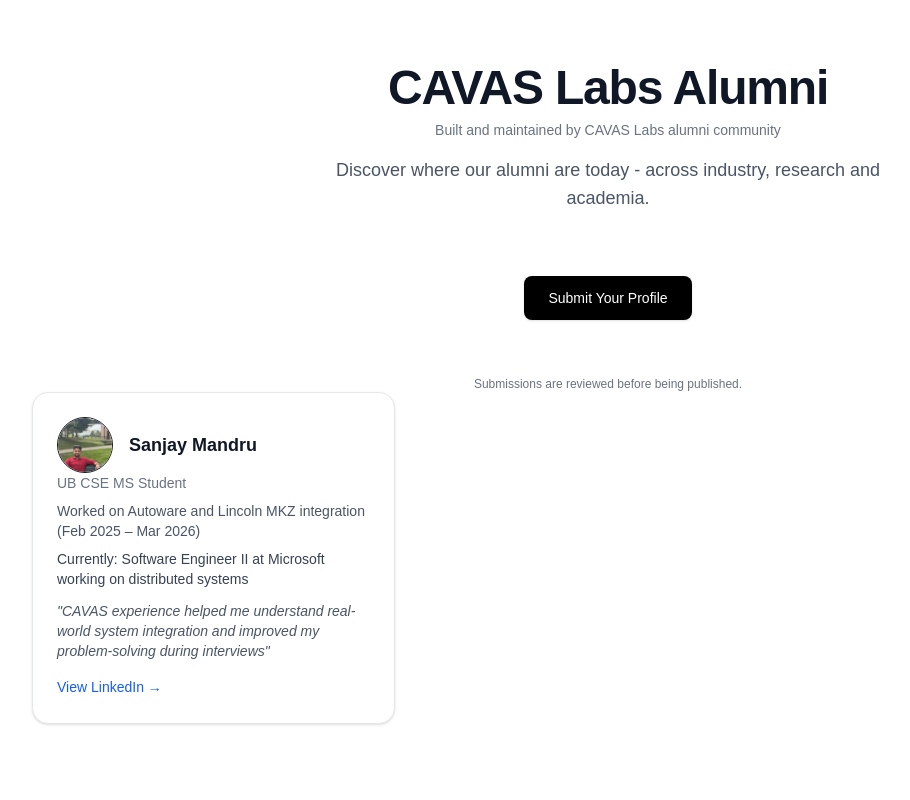
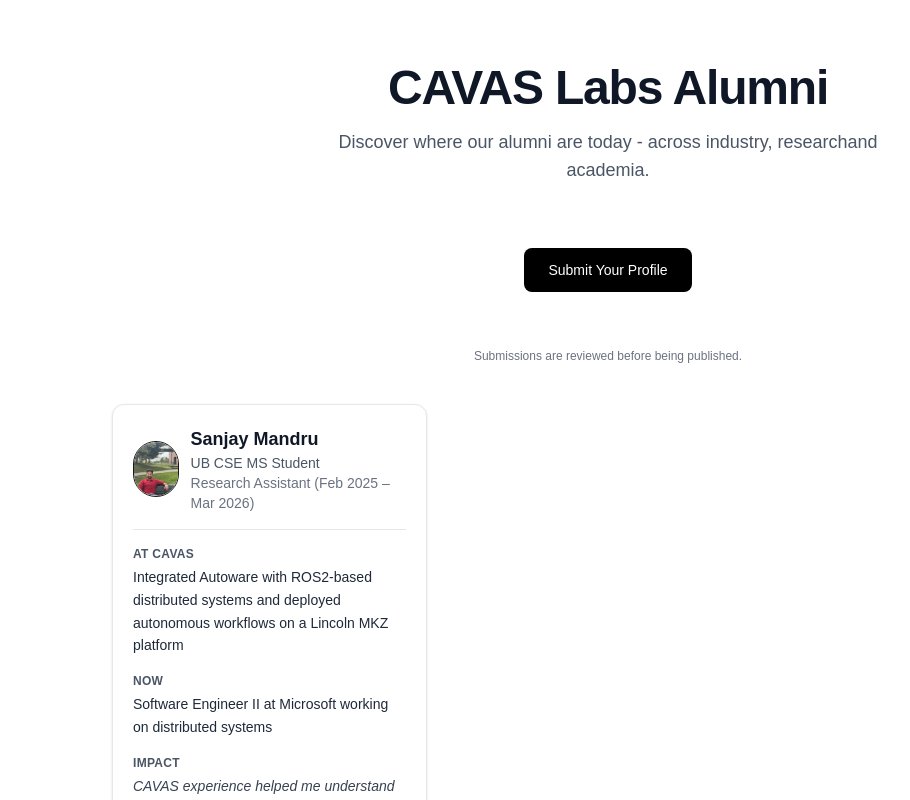
Before and after one commit to mandrusanjay123/cavas-alumni, a Next.js app: page /alumni in a window 1280 px wide. Shown: the top 800 px of the page, without its empty margins (32-942 px from the left). Built offline with nearby package versions, Linux system fonts and the light colour scheme.

Commit message:
Polish alumni card UI and hover styling

```diff
--- a/app/alumni/page.tsx
+++ b/app/alumni/page.tsx
@@ -12,11 +12,8 @@ export default function AlumniPage() {
       <h1 className="text-5xl font-semibold tracking-tight text-gray-900">
         CAVAS Labs Alumni
       </h1>
-      <p className="mt-2 text-sm text-gray-500">
-        Built and maintained by CAVAS Labs alumni community
-      </p>
       <p className="mt-4 text-lg text-gray-600 max-w-xl mx-auto">
-        Discover where our alumni are today - across industry, research and academia.
+        Discover where our alumni are today - across industry, researchand academia.
       </p>
     </div>
 
@@ -25,7 +22,7 @@ export default function AlumniPage() {
         href="https://docs.google.com/forms/d/e/1FAIpQLSeqpWM3NlOJtaHIlLpJ0U34o-wIQK0kVtHiKI1Uh64uL7YyWw/viewform"
         target="_blank"
         rel="noopener noreferrer"
-        className="px-6 py-3 rounded-lg bg-black text-white text-sm font-medium hover:bg-gray-800 transition shadow-sm"
+        className="px-6 py-3 rounded-lg bg-black text-white text-sm font-medium hover:bg-gray-800 transition"
       >
         Submit Your Profile
       </a>
@@ -42,16 +39,18 @@ export default function AlumniPage() {
       )}
 
       {/* Grid Section */}
-      <div className="max-w-6xl grid gap-8 sm:grid-cols-2 lg:grid-cols-3">
-        {alumniData.map((alumni, index) => (
-          <AlumniCard key={index} alumni={alumni} />
-        ))}
+      <div className="max-w-5xl mx-auto mt-10 px-4">
+        <div className="grid grid-cols-1 sm:grid-cols-2 lg:grid-cols-3 gap-6">
+          {alumniData.map((alumni, index) => (
+            <AlumniCard key={index} alumni={alumni} />
+          ))}
+        </div>
       </div>
 
       {/* Where Alumni Work Section */}
      <div className="mt-20 text-center">
         <h2 className="text-xl font-semibold text-gray-800 mb-6">
-          Our alumni are contributing to
+          Our alumni are working in
         </h2>
 
         <div className="flex justify-center gap-8 flex-wrap text-gray-600 text-sm">
--- a/components/AlumniCard.tsx
+++ b/components/AlumniCard.tsx
@@ -1,8 +1,10 @@
 type Alumni = {
   name: string;
   affiliation: string;
-  cavasWork: string;
-  currentWork: string;
+  role: string;
+  duration: string;
+  work: string;
+  current: string;
   impact: string;
   linkedin: string;
   image?: string;
@@ -14,41 +16,59 @@ type AlumniCardProps = {
 
 export default function AlumniCard({ alumni }: AlumniCardProps) {
 	return (
- <article className="w-full max-w-sm group rounded-2xl border border-gray-200 bg-white p-6 shadow-sm transition-all hover:shadow-lg hover:-translate-y-1">
-    <div className="flex items-center gap-4">
+    <article className="w-full h-full bg-white rounded-xl border border-gray-200 p-5 shadow-sm transition-all duration-200 hover:shadow-lg hover:-translate-y-0.5">
+      {/* Top */}
+      <div className="flex items-center gap-3">
         <img
-        src={alumni.image || "/globe.svg"}
+          src={alumni.image || "/images/default.png"}
           alt={alumni.name}
           className="w-14 h-14 rounded-full object-cover border"
         />
+
         <div>
-        <h2 className="text-lg font-semibold text-gray-900">
+          <h3 className="font-semibold text-lg text-gray-900">
             {alumni.name}
-        </h2>
+          </h3>
+          <p className="text-sm text-gray-600">{alumni.affiliation}</p>
+          <p className="text-sm text-gray-500">
+            {alumni.role} ({alumni.duration})
+          </p>
         </div>
       </div>
 
-    {/* Affiliation */}
-    <p className="text-sm text-gray-500">{alumni.affiliation}</p>
+      {/* Divider */}
+      <hr className="my-4 border-gray-200" />
 
-    {/* Work at CAVAS */}
-    <p className="mt-2 text-sm text-gray-600">{alumni.cavasWork}</p>
+      {/* Content */}
+      <div className="mt-4 space-y-4 text-sm">
+        <div>
+          <p className="text-xs font-semibold text-gray-600 uppercase tracking-wide mb-1">
+            At CAVAS
+          </p>
+          <p className="text-gray-800 leading-relaxed">{alumni.work}</p>
+        </div>
 
-    {/* Current Work */}
-    <p className="mt-2 text-sm text-gray-700">
-      <span className="font-medium">Currently:</span> {alumni.currentWork}
+        <div>
+          <p className="text-xs font-semibold text-gray-600 uppercase tracking-wide mb-1">
+            Now
           </p>
+          <p className="text-gray-800 leading-relaxed">{alumni.current}</p>
+        </div>
 
-    {/* Impact */}
-    <p className="mt-3 text-sm text-gray-600 italic">
-      "{alumni.impact}"
+        <div>
+          <p className="text-xs font-semibold text-gray-600 uppercase tracking-wide mb-1">
+            Impact
           </p>
+          <p className="text-gray-700 italic leading-relaxed">{alumni.impact}</p>
+        </div>
+      </div>
 
+      {/* Link */}
       <a
         href={alumni.linkedin}
         target="_blank"
         rel="noopener noreferrer"
-      className="inline-block mt-4 text-sm font-medium text-blue-600 hover:underline"
+        className="inline-block mt-5 text-sm font-medium text-blue-600 hover:underline"
       >
         View LinkedIn →
       </a>
--- a/data/alumni.json
+++ b/data/alumni.json
@@ -2,8 +2,10 @@
   {
     "name": "Sanjay Mandru",
     "affiliation": "UB CSE MS Student",
-    "cavasWork": "Worked on Autoware and Lincoln MKZ integration (Feb 2025 – Mar 2026)",
-    "currentWork": "Software Engineer II at Microsoft working on distributed systems",
+    "role": "Research Assistant",
+    "duration": "Feb 2025 – Mar 2026",
+    "work": "Integrated Autoware with ROS2-based distributed systems and deployed autonomous workflows on a Lincoln MKZ platform",
+    "current": "Software Engineer II at Microsoft working on distributed systems",
     "impact": "CAVAS experience helped me understand real-world system integration and improved my problem-solving during interviews",
     "linkedin": "https://www.linkedin.com/in/sanjay-kumar-mandru/",
     "image": "/images/sanjay.jpeg"
```
Lines whose indentation alone changed are shown as unchanged.
